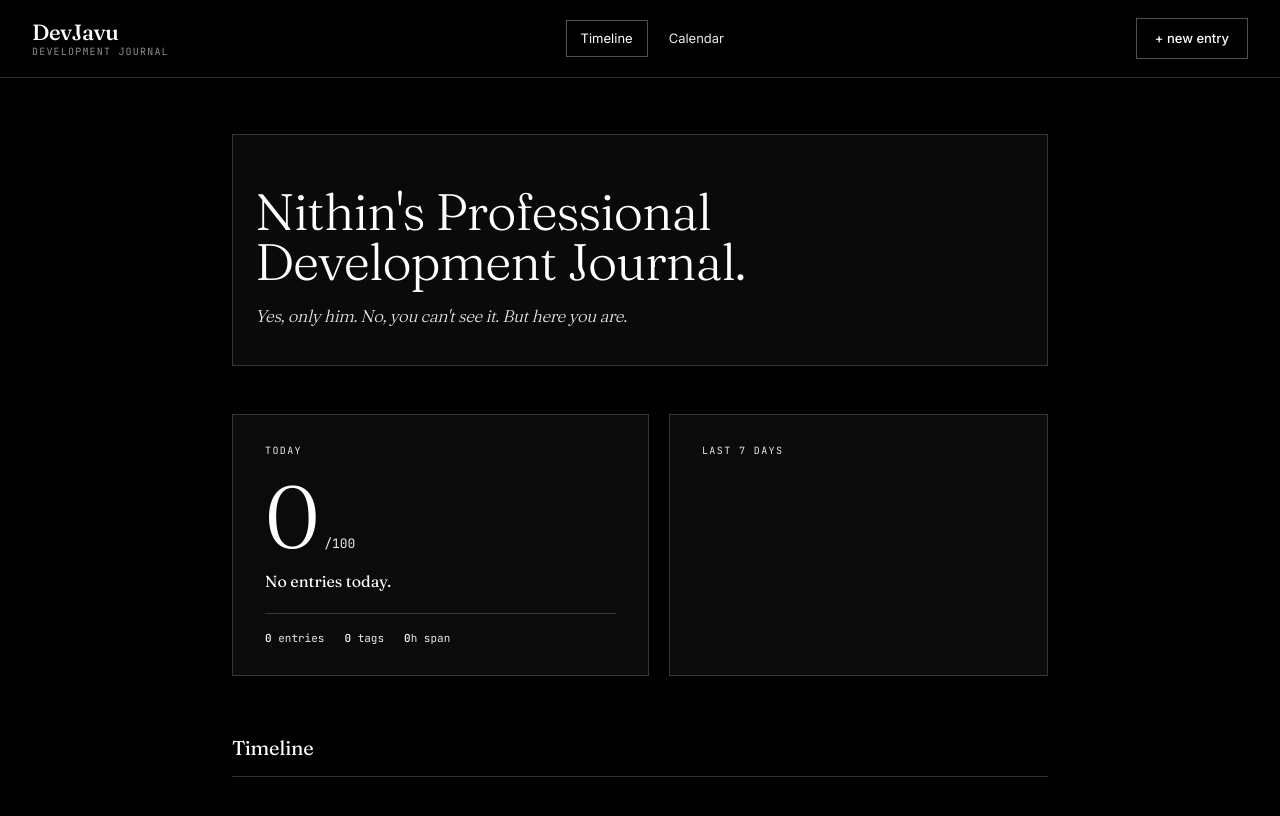
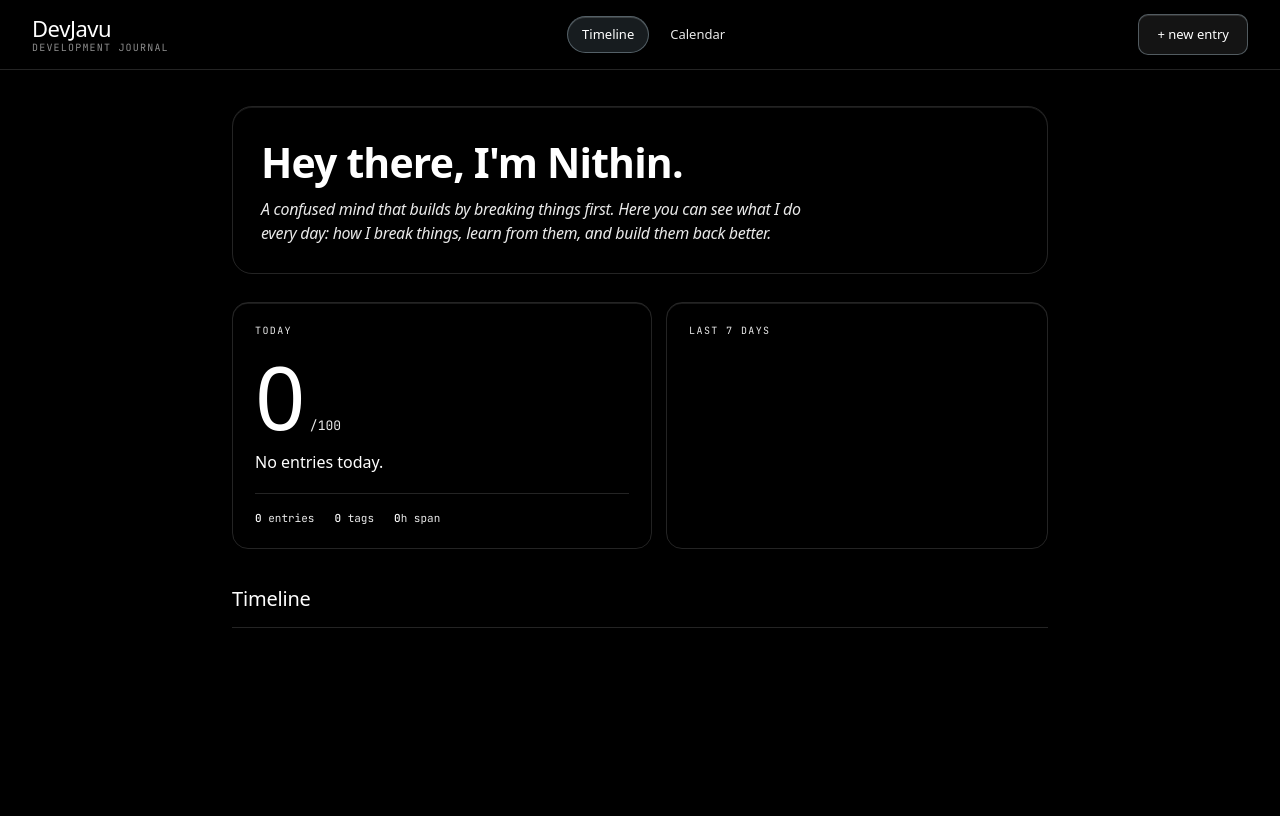
Before and after one commit to purple-claw/DevJournal, a website: page public/index.html in a window 1280 px wide. Drawn offline with Linux system fonts and the light colour scheme; no server answers; a web font is replaced by a local one.

Commit message:
update font styles and improve layout in HTML and CSS; adjust server imports for TypeScript compatibility

```diff
--- a/public/index.html
+++ b/public/index.html
@@ -6,7 +6,7 @@
   <title>DevJavu</title>
   <link rel="preconnect" href="https://fonts.googleapis.com">
   <link rel="preconnect" href="https://fonts.gstatic.com" crossorigin>
-  <link href="https://fonts.googleapis.com/css2?family=Fraunces:opsz,wght,SOFT@9..144,300;9..144,400;9..144,500;9..144,600&family=Inter:wght@300;400;500;600&family=JetBrains+Mono:wght@300;400;500&display=swap" rel="stylesheet">
+  <link href="https://fonts.googleapis.com/css2?family=Google+Sans+Flex:opsz,wdth,wght@6..144,75..100,100..1000&family=JetBrains+Mono:wght@300;400;500&display=swap" rel="stylesheet">
   <link rel="stylesheet" href="style.css">
 </head>
 <body>
@@ -29,8 +29,8 @@
   <main class="container view" id="view-home">
     <section class="hero">
       <div class="hero-tagline">
-        <p class="tagline-line tagline-main">Nithin's Professional Development Journal.</p>
-        <p class="tagline-line tagline-sub">Yes, only him. No, you can't see it. But here you are.</p>
+        <p class="tagline-line tagline-main">Hey there, I'm Nithin.</p>
+        <p class="tagline-line tagline-sub">A confused mind that builds by breaking things first. Here you can see what I do every day: how I break things, learn from them, and build them back better.</p>
       </div>
     </section>
 
--- a/public/style.css
+++ b/public/style.css
@@ -1,32 +1,33 @@
 /* DevJavu — editorial developer journal
-   Type: Fraunces (serif display) + Inter (body) + JetBrains Mono (code/timestamps)
+  Type: Google Sans Flex (interface) + JetBrains Mono (code/timestamps)
    Surfaces: hairline borders, restrained glass, scroll-driven time track. */
 
 :root {
   --bg: #000000;
-  --bg-1: #0d0d0d;
-  --bg-2: #171717;
-  --panel: #111111;
-  --panel-strong: #0b0b0b;
+  --bg-1: rgba(255, 255, 255, 0.025);
+  --bg-2: rgba(255, 255, 255, 0.05);
+  --panel: rgba(255, 255, 255, 0.035);
+  --panel-strong: rgba(0, 0, 0, 0.82);
   --fg: #ffffff;
   --fg-strong: #ffffff;
   --dim: #e9e9e9;
   --mute: #8d8d8d;
-  --line: rgba(255, 255, 255, 0.18);
-  --line-2: rgba(255, 255, 255, 0.32);
-  --hover: rgba(255, 255, 255, 0.04);
-  --accent: #ffffff;
-  --accent-2: #dcdcdc;
-  --accent-soft: rgba(255,255,255,0.08);
-  --cool: #ffffff;
+  --line: rgba(255, 255, 255, 0.14);
+  --line-2: rgba(210, 238, 255, 0.32);
+  --hover: rgba(190, 226, 255, 0.09);
+  --accent: #d8f2ff;
+  --accent-2: #a9d8ed;
+  --accent-soft: rgba(190, 226, 255, 0.12);
+  --cool: #c9edff;
   --success: #ffffff;
-  --serif: 'Fraunces', 'Times New Roman', serif;
-  --sans: 'Inter', system-ui, sans-serif;
+  --serif: 'Google Sans Flex', system-ui, sans-serif;
+  --sans: 'Google Sans Flex', system-ui, sans-serif;
   --mono: 'JetBrains Mono', ui-monospace, monospace;
 }
 
 * { box-sizing: border-box; margin: 0; padding: 0; }
 html, body { background: var(--bg); color: var(--fg); font-family: var(--sans); font-size: 15px; line-height: 1.6; }
+body { background-image: none; }
 html { scroll-behavior: smooth; }
 body { min-height: 100vh; padding-bottom: 80px; }
 ::selection { background: var(--fg); color: var(--bg); }
@@ -38,24 +39,24 @@ button:focus-visible, input:focus-visible, textarea:focus-visible { outline: 2px
   position: sticky; top: 0; z-index: 50;
   display: grid; grid-template-columns: auto 1fr auto;
   align-items: center; gap: 24px;
-  padding: 18px 32px;
-  background: rgba(0, 0, 0, 0.95);
-  backdrop-filter: none;
-  -webkit-backdrop-filter: none;
+  padding: 14px 32px;
+  background: rgba(0, 0, 0, 0.72);
+  backdrop-filter: blur(18px) saturate(130%);
+  -webkit-backdrop-filter: blur(18px) saturate(130%);
   border-bottom: 1px solid var(--line);
-  box-shadow: none;
+  box-shadow: 0 10px 32px rgba(0, 0, 0, 0.18);
 }
 .brand-btn { background: transparent; border: none; padding: 0; cursor: pointer; color: var(--fg); text-align: left; display: flex; flex-direction: column; line-height: 1.1; }
 .brand { font-family: var(--serif); font-size: 22px; font-weight: 500; letter-spacing: -0.02em; font-variation-settings: "opsz" 24; }
 .brand-sub { font-family: var(--mono); font-size: 10px; color: var(--mute); letter-spacing: 0.12em; text-transform: uppercase; margin-top: 2px; }
 .topnav { display: flex; gap: 6px; justify-self: center; padding: 0; border: none; background: transparent; border-radius: 0; }
-.nav-btn { background: transparent; border: 1px solid transparent; color: var(--dim); font-family: var(--sans); font-size: 13px; padding: 7px 14px; border-radius: 0; cursor: pointer; transition: none; }
+.nav-btn { background: transparent; border: 1px solid transparent; color: var(--dim); font-family: var(--sans); font-size: 13px; padding: 7px 14px; border-radius: 999px; cursor: pointer; transition: background 0.2s, border-color 0.2s; }
 .nav-btn:hover { color: var(--fg); background: var(--hover); }
-.nav-btn.active { color: var(--fg); background: transparent; border-color: var(--line-2); box-shadow: none; }
+.nav-btn.active { color: var(--fg); background: var(--accent-soft); border-color: var(--line-2); box-shadow: inset 0 1px rgba(255,255,255,0.16); }
 .topbar-meta { display: flex; align-items: center; gap: 16px; }
 
 /* ── Container ────────────────────────── */
-.container { max-width: 880px; margin: 0 auto; padding: 56px 32px 80px; }
+.container { max-width: 880px; margin: 0 auto; padding: 36px 32px 64px; }
 .view { animation: viewIn 0.3s ease-out; }
 @keyframes viewIn {
   from { opacity: 0; transform: translateY(8px); }
@@ -64,26 +65,26 @@ button:focus-visible, input:focus-visible, textarea:focus-visible { outline: 2px
 .hidden { display: none !important; }
 
 /* ── Buttons ─────────────────────────── */
-.btn { background: transparent; border: 1px solid var(--line-2); color: var(--fg); padding: 9px 18px; cursor: pointer; font-family: var(--sans); font-size: 13px; font-weight: 500; border-radius: 0; transition: none; box-shadow: none; }
+.btn { background: rgba(255,255,255,0.08); border: 1px solid var(--line-2); color: var(--fg); padding: 9px 18px; cursor: pointer; font-family: var(--sans); font-size: 13px; font-weight: 500; border-radius: 10px; transition: background 0.2s, border-color 0.2s, transform 0.2s; box-shadow: inset 0 1px rgba(255,255,255,0.12), 0 8px 24px rgba(0,0,0,0.12); }
 .btn:hover { border-color: var(--fg); transform: none; }
-.btn.primary { background: var(--fg); color: var(--bg); border-color: var(--fg); box-shadow: none; }
+.btn.primary { background: var(--accent); color: #071018; border-color: var(--accent); box-shadow: 0 8px 24px rgba(190,226,255,0.18); }
 .btn.primary:hover { filter: none; }
 .btn.ghost { color: var(--dim); border-color: transparent; }
 .btn.ghost:hover { color: var(--fg); background: var(--hover); }
 
 /* ── Hero / sarcastic tagline ─────────── */
-.hero { position: relative; margin-bottom: 48px; padding: 52px 22px 36px; border: 1px solid var(--line); border-radius: 0; background: #0a0a0a; box-shadow: none; overflow: hidden; }
+.hero { position: relative; margin-bottom: 28px; padding: 34px 28px 28px; border: 1px solid var(--line); border-radius: 20px; background: transparent; backdrop-filter: blur(18px); -webkit-backdrop-filter: blur(18px); box-shadow: inset 0 1px rgba(255,255,255,0.1), 0 18px 50px rgba(0,0,0,0.2); overflow: hidden; }
 .hero::before { content: none; }
 .hero::after { content: none; }
 .hero-tagline { position: relative; z-index: 1; max-width: 700px; }
-.tagline-line { font-family: var(--serif); font-weight: 300; letter-spacing: -0.02em; color: var(--fg); }
-.tagline-main { font-size: clamp(2.2rem, 4vw, 4rem); line-height: 0.98; margin-bottom: 16px; font-variation-settings: "opsz" 96; }
-.tagline-sub { font-size: 17px; line-height: 1.5; color: var(--dim); font-style: italic; max-width: 560px; }
+.tagline-line { font-family: var(--serif); font-weight: 500; letter-spacing: -0.02em; color: var(--fg); }
+.tagline-main { font-size: clamp(1.85rem, 3.2vw, 3.15rem); line-height: 1.04; margin-bottom: 0; font-weight: 650; font-variation-settings: "opsz" 72, "wdth" 92; }
+.tagline-sub { display: block; margin-top: 14px; font-size: 16px; line-height: 1.5; color: var(--dim); font-style: italic; max-width: 560px; }
 
 /* ── Widgets ──────────────────────────── */
-.widgets { display: grid; grid-template-columns: 1.1fr 1fr; gap: 20px; margin-bottom: 56px; }
-.widget { position: relative; padding: 28px 32px; border: 1px solid var(--line); border-radius: 0; background: #0b0b0b; overflow: hidden; transition: none; box-shadow: none; }
-.widget:hover { border-color: var(--line-2); transform: none; box-shadow: none; }
+.widgets { display: grid; grid-template-columns: 1.1fr 1fr; gap: 14px; margin-bottom: 34px; }
+.widget { position: relative; padding: 20px 22px; border: 1px solid var(--line); border-radius: 16px; background: transparent; backdrop-filter: blur(18px); -webkit-backdrop-filter: blur(18px); overflow: hidden; transition: border-color 0.2s, transform 0.2s; box-shadow: inset 0 1px rgba(255,255,255,0.1), 0 14px 38px rgba(0,0,0,0.16); }
+.widget:hover { border-color: var(--line-2); transform: translateY(-2px); box-shadow: inset 0 1px rgba(255,255,255,0.16), 0 18px 42px rgba(0,0,0,0.2); }
 .widget-label { font-family: var(--mono); font-size: 10px; letter-spacing: 0.14em; text-transform: uppercase; color: var(--dim); margin-bottom: 16px; }
 
 .score-widget { display: flex; flex-direction: column; }
@@ -96,7 +97,7 @@ button:focus-visible, input:focus-visible, textarea:focus-visible { outline: 2px
 
 /* Week widget — clean heatmap-style grid */
 .week-widget { display: flex; flex-direction: column; }
-.week-grid { display: grid; grid-template-columns: repeat(7, 1fr); gap: 6px; flex: 1; align-content: end; min-height: 120px; }
+.week-grid { display: grid; grid-template-columns: repeat(7, 1fr); grid-template-rows: 100px; gap: 6px; align-items: end; min-height: 120px; padding-bottom: 20px; }
 .week-cell { position: relative; background: var(--line); border-radius: 2px; transition: all 0.4s cubic-bezier(0.22, 1, 0.36, 1); cursor: default; min-height: 24px; }
 .week-cell.has-data { background: linear-gradient(180deg, rgba(255,255,255,0.2), rgba(255,255,255,0.5)); }
 .week-cell.today { background: var(--fg); box-shadow: none; }
@@ -118,20 +119,22 @@ button:focus-visible, input:focus-visible, textarea:focus-visible { outline: 2px
   display: grid;
   grid-template-columns: 60px 1fr auto;
   gap: 20px;
-  padding: 20px 24px;
+  padding: 14px 18px;
   border: 1px solid var(--line);
-  border-radius: 0;
-  margin-bottom: 12px;
-  background: #0c0c0c;
+  border-radius: 14px;
+  margin-bottom: 8px;
+  background: transparent;
+  backdrop-filter: blur(14px);
+  -webkit-backdrop-filter: blur(14px);
   cursor: pointer;
   transition: none;
   text-align: left;
   font-family: inherit;
   color: inherit;
   width: 100%;
-  box-shadow: none;
+  box-shadow: inset 0 1px rgba(255,255,255,0.12), 0 10px 28px rgba(0,0,0,0.12);
 }
-.day-card:hover { border-color: var(--line-2); background: #111111; transform: none; box-shadow: none; }
+.day-card:hover { border-color: var(--line-2); background: rgba(255,255,255,0.035); transform: translateY(-1px); box-shadow: inset 0 1px rgba(255,255,255,0.16), 0 14px 32px rgba(0,0,0,0.18); }
 .day-card.today { border-color: var(--line); box-shadow: none; }
 .day-card.today .day-time-day { color: var(--fg); }
 
@@ -270,7 +273,7 @@ button:focus-visible, input:focus-visible, textarea:focus-visible { outline: 2px
 /* ── Modal ────────────────────────────── */
 .modal { position: fixed; inset: 0; background: rgba(0,0,0,0.7); backdrop-filter: blur(8px); -webkit-backdrop-filter: blur(8px); display: flex; align-items: center; justify-content: center; z-index: 100; padding: 20px; }
 .modal[hidden] { display: none; }
-.modal-card { background: #0b0b0b; border: 1px solid var(--line-2); width: 100%; max-width: 640px; max-height: 90vh; overflow-y: auto; border-radius: 0; box-shadow: none; }
+.modal-card { background: rgba(16, 20, 26, 0.84); border: 1px solid var(--line-2); width: 100%; max-width: 640px; max-height: 90vh; overflow-y: auto; border-radius: 18px; backdrop-filter: blur(24px) saturate(130%); -webkit-backdrop-filter: blur(24px) saturate(130%); box-shadow: inset 0 1px rgba(255,255,255,0.16), 0 24px 80px rgba(0,0,0,0.42); }
 .modal-head { display: flex; align-items: center; justify-content: space-between; padding: 18px 24px; border-bottom: 1px solid var(--line); }
 .modal-title { font-family: var(--serif); font-size: 18px; font-weight: 500; }
 .modal-body { padding: 24px; }
@@ -280,12 +283,12 @@ button:focus-visible, input:focus-visible, textarea:focus-visible { outline: 2px
 .field { margin-bottom: 18px; }
 .field label { display: block; font-family: var(--mono); font-size: 10px; letter-spacing: 0.12em; text-transform: uppercase; color: var(--dim); margin-bottom: 6px; }
 .field .hint { text-transform: none; letter-spacing: 0; color: var(--mute); font-family: var(--sans); font-size: 11px; }
-.field input, .field textarea { width: 100%; background: rgba(255,255,255,0.02); border: 1px solid var(--line-2); color: var(--fg); padding: 11px 12px; font-family: var(--sans); font-size: 14px; border-radius: 0; resize: vertical; transition: border-color 0.15s, background 0.15s, box-shadow 0.15s; }
-.field input:focus, .field textarea:focus { outline: none; border-color: var(--fg); background: rgba(255,255,255,0.03); box-shadow: none; }
+.field input, .field textarea { width: 100%; background: rgba(255,255,255,0.055); border: 1px solid var(--line-2); color: var(--fg); padding: 10px 12px; font-family: var(--sans); font-size: 14px; border-radius: 10px; resize: vertical; transition: border-color 0.15s, background 0.15s, box-shadow 0.15s; }
+.field input:focus, .field textarea:focus { outline: none; border-color: var(--accent); background: rgba(255,255,255,0.09); box-shadow: 0 0 0 3px rgba(190,226,255,0.12); }
 .modal-actions { display: flex; gap: 8px; justify-content: flex-end; margin-top: 8px; }
 
 /* ── Auth banner ──────────────────────── */
-.auth-banner { background: var(--bg-1); border: 1px solid var(--line-2); padding: 14px 18px; margin-bottom: 24px; font-size: 13px; display: flex; align-items: center; justify-content: space-between; gap: 16px; border-radius: 2px; }
+.auth-banner { background: rgba(255,255,255,0.065); border: 1px solid var(--line-2); padding: 11px 14px; margin-bottom: 18px; font-size: 13px; display: flex; align-items: center; justify-content: space-between; gap: 16px; border-radius: 12px; backdrop-filter: blur(14px); -webkit-backdrop-filter: blur(14px); }
 .auth-banner a { color: var(--fg); text-decoration: underline; font-family: var(--mono); font-size: 12px; }
 
 /* ── Mobile ──────────────────────────── */
@@ -293,7 +296,7 @@ button:focus-visible, input:focus-visible, textarea:focus-visible { outline: 2px
   .topbar { grid-template-columns: 1fr auto; padding: 14px 16px; gap: 12px; }
   .topnav { display: none; }
   .container, .detail-view { padding: 32px 16px 60px; }
-  .tagline-main { font-size: 24px; }
+  .tagline-main { font-size: 24px; font-weight: 650; }
   .tagline-sub { font-size: 15px; }
   .widgets { grid-template-columns: 1fr; }
   .score-number { font-size: 64px; }
--- a/src/server.ts
+++ b/src/server.ts
@@ -4,14 +4,14 @@
    Local dev (server.ts) and Vercel serverless (api/index.ts) compatible.
    ───────────────────────────────────────────── */
 
-import express, { Request, Response } from "express";
+import express, { type Request, type Response } from "express";
 import crypto from "node:crypto";
 import fs from "node:fs";
 import path from "node:path";
 import https from "node:https";
 import net from "node:net";
 import { URL } from "node:url";
-import { computeProductivityScore, TimeSeriesIndex } from "./algorithms/productivity.js";
+import { computeProductivityScore, TimeSeriesIndex } from "./algorithms/productivity.ts";
 
 /* ── Config ───────────────────────────────── */
 
```
Also changed, not shown: public/privacy.html (+1 -1 lines).
